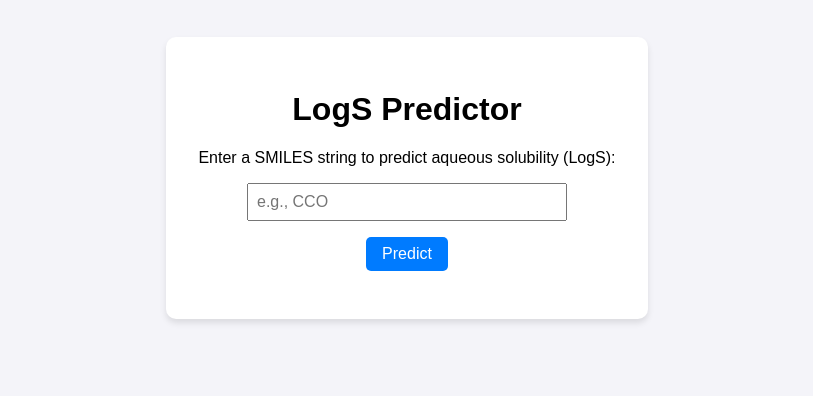
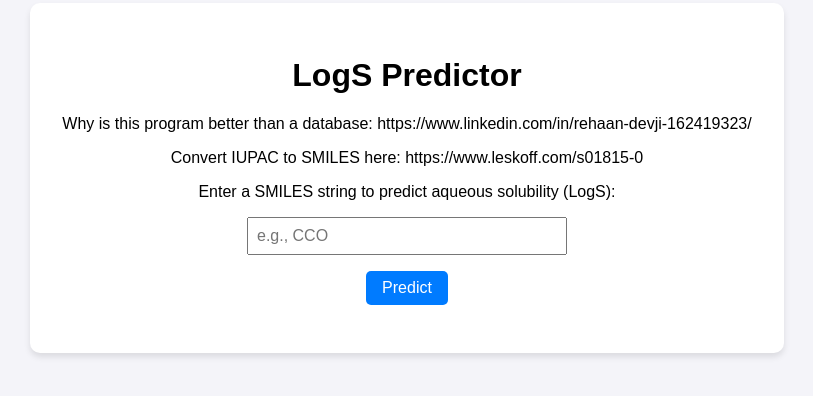
Before and after one commit to CodeViber007/logs-predictor, a plain HTML site: page templates/index.html in a window 1280 px wide. Shown: the part 222-618 px from the top of the page, without its empty margins (233-1046 px from the left). Drawn offline with Linux system fonts and the light colour scheme.

Commit message:
Update index.html

```diff
--- a/templates/index.html
+++ b/templates/index.html
@@ -48,6 +48,8 @@
 <body>
   <div class="container">
     <h1>LogS Predictor</h1>
+    <p>Why is this program better than a database: https://www.linkedin.com/in/rehaan-devji-162419323/</p>
+    <p>Convert IUPAC to SMILES here: https://www.leskoff.com/s01815-0 <p>
     <p>Enter a SMILES string to predict aqueous solubility (LogS):</p>
     <input type="text" id="smiles" placeholder="e.g., CCO" />
     <br>
```
